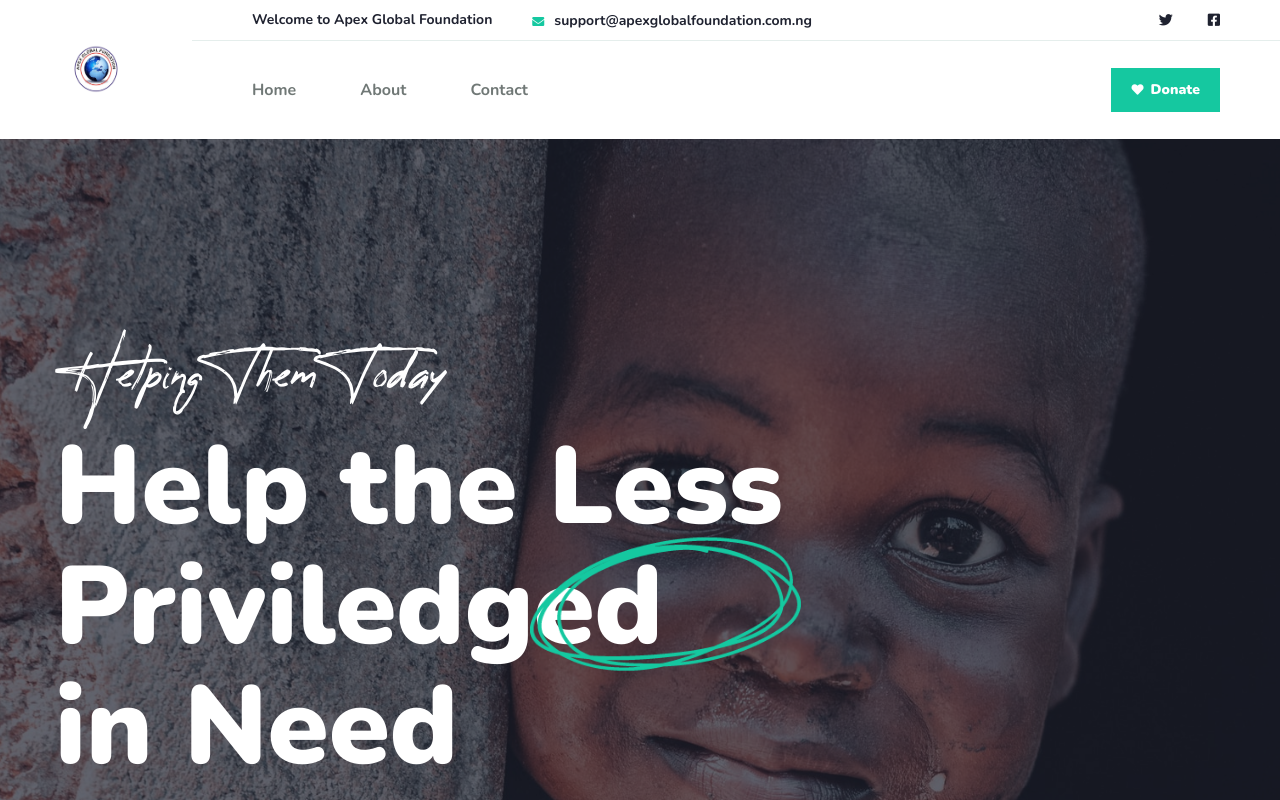
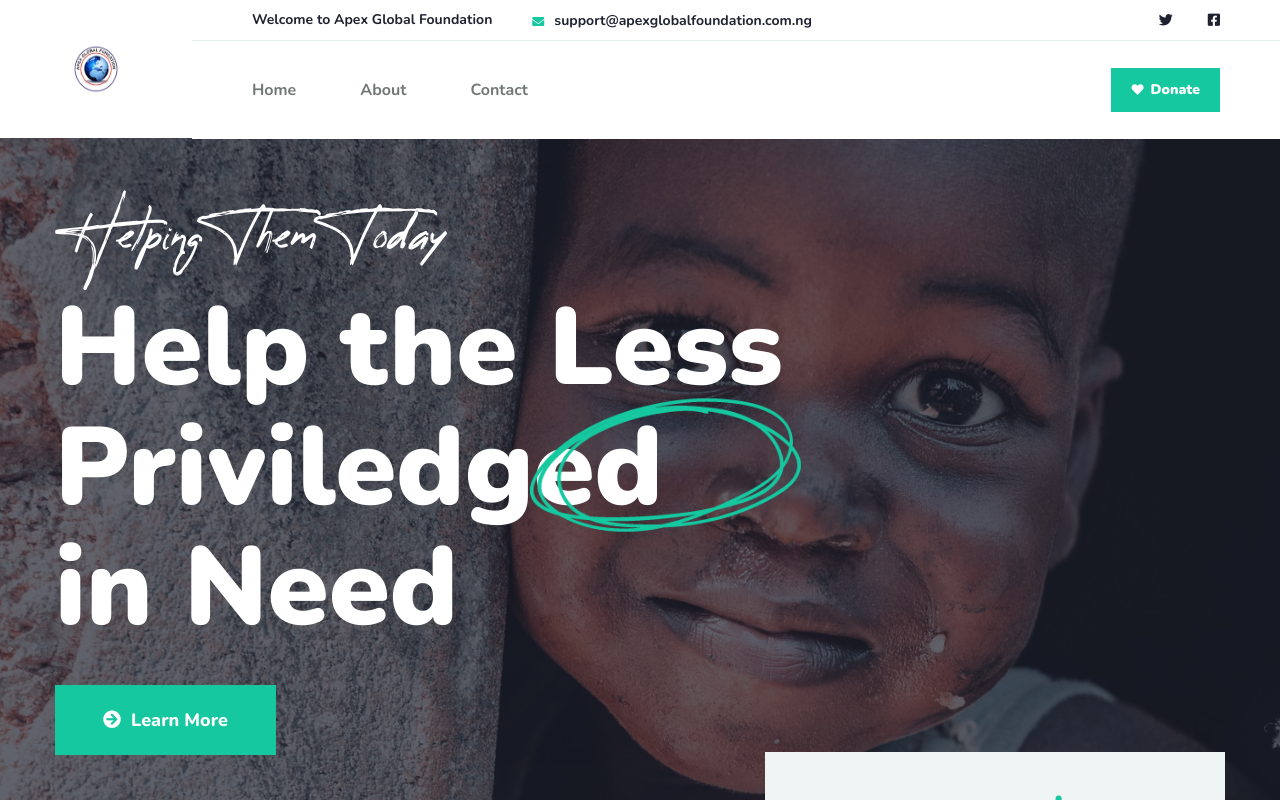
Before and after one commit to vicsystems55/amexglobal, a Vue app: page / in a window 1280 px wide. Shown: the top 800 px of the page. Built offline with nearby package versions, Linux system fonts and the light colour scheme.

Commit message:
api setup

```diff
--- a/src/views/Home.vue
+++ b/src/views/Home.vue
@@ -5,7 +5,7 @@
     </div>
     <!-- /.preloader -->
     <div class="page-wrapper">
-        <header class="main-header clearfix">
+        <header style="position: fixed; z-index: 999; width:100%;" class="main-header clearfix">
             <div style="background-color: white;" class="main-header__logo">
                 <a href="index.html">
                     <img style="width: 50px; height: 50px;" src="assets/images/resources/logo.png" alt="">
```
